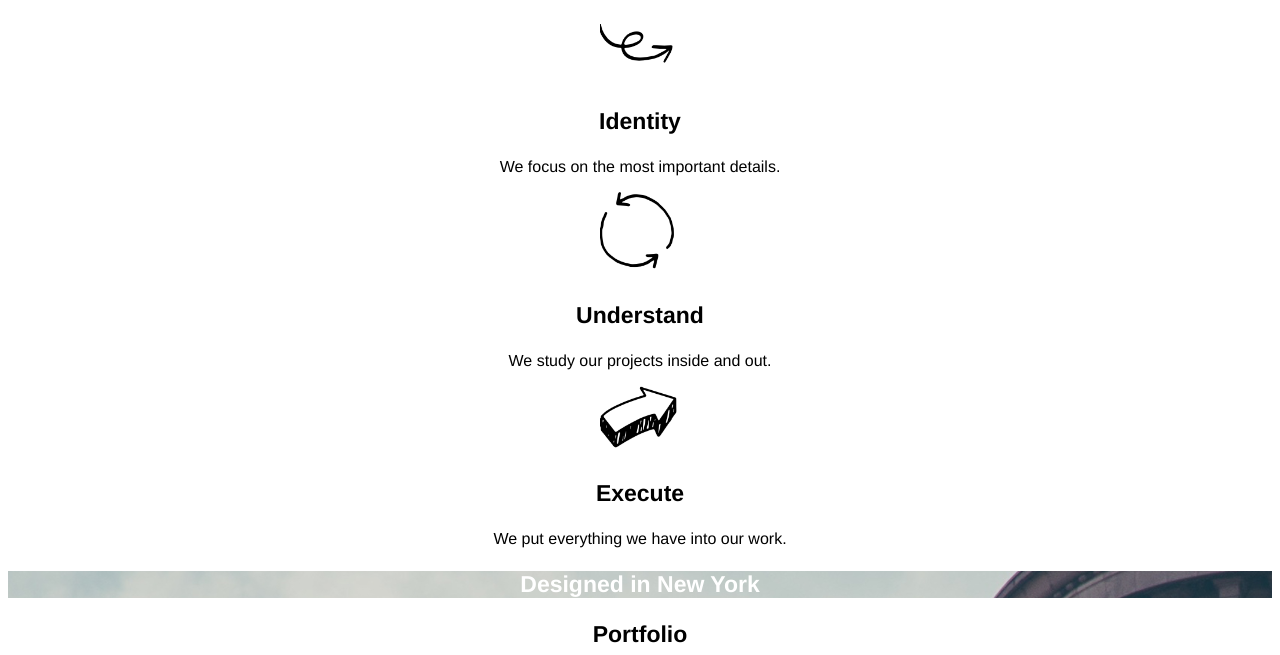
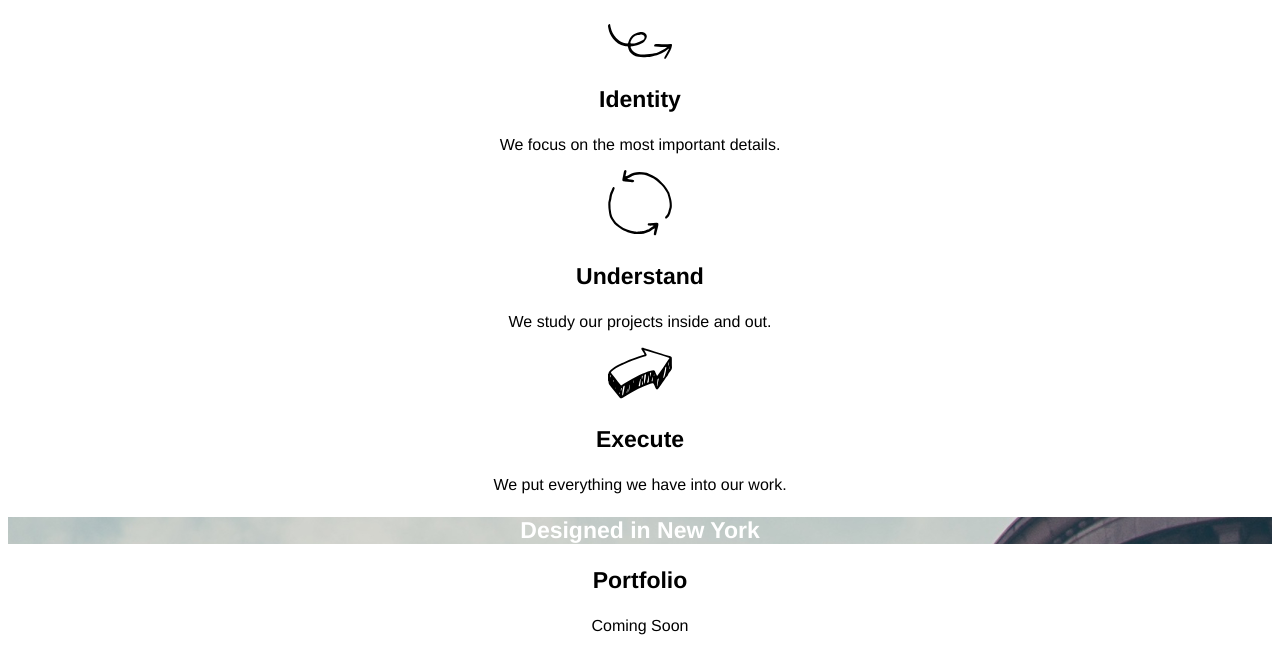
Before and after one commit to VillaTrampe/Broadway, a plain HTML site: page index.html in a window 1280 px wide. Shown: the part 409-1064 px from the top of the page. Drawn offline with Linux system fonts and the light colour scheme.

Commit message:
final changes using svg images

```diff
--- a/index.html
+++ b/index.html
@@ -17,18 +17,18 @@
           <p><a class="topnav" href="#work">Work</a></p>
           <p><a class="topnav" href="#team">Team</a></p>
           <p><a class="topnav" href="#contact">Contact</a></p
-    <!-- the nav portion was borrowed from @razelle /My assumption is that these links will lead to different sections of the SAME page-->
+      <!-- the nav portion was borrowed from @razelle /My assumption is that these links will lead to different sections of the SAME page-->
         </nav>
       </div>
       <div id="about">
         <h2>Our Process</h2>
-        <img src="./resources/images/identity_icon.png"/ alt="80" width="80">
+        <img src="./resources/images/identify01.svg">
         <h3>Identity</h3>
         <p>We focus on the most important details.</p>
-        <img src="./resources/images/understand_icon.png"/ alt="80" width="80">
+        <img src="./resources/images/understand01.svg">
         <h3>Understand</h3>
         <p>We study our projects inside and out.</p>
-        <img  src="./resources/images/execute_icon.png"/ alt="80" width="80">
+        <img  src="./resources/images/execute01.svg">
         <h3>Execute</h3>
         <p>We put everything we have into our work.</p>
       </div>
```
Also changed, not shown: resources/images/Execute_icon.png (deleted), resources/images/Identity_icon.png (deleted), resources/images/Understand_icon.png (deleted), resources/images/execute01.svg (added), resources/images/identify01.svg (added), resources/images/understand01.svg (added), 3 other files.
